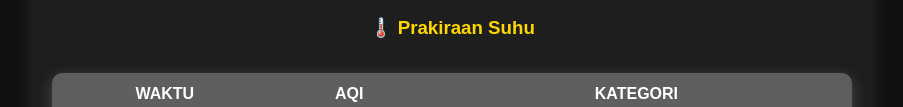
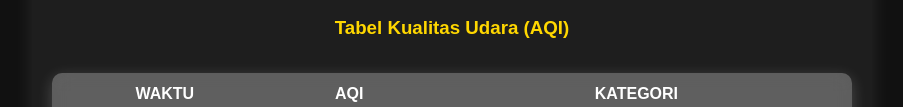
Before and after one commit to nayra110/web-1, a plain HTML site: page index.html in a window 1280 px wide. Shown: the part 1274-1381 px from the top of the page, without its empty margins (188-1091 px from the left). Drawn offline with nearby package versions, Linux system fonts and the light colour scheme.

Commit message:
Update index.html

```diff
--- a/index.html
+++ b/index.html
@@ -163,7 +163,7 @@
     </div>
 
 		<div class="aqi-section">
-        <h3>🌡️ Prakiraan Suhu</h3>
+        <h3>Tabel Kualitas Udara (AQI)</h3>
         <canvas id="tempChart"></canvas>
     </div>
         <table class="aqi-table">
```
